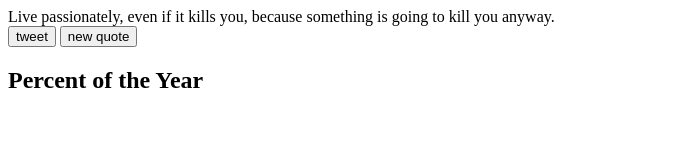
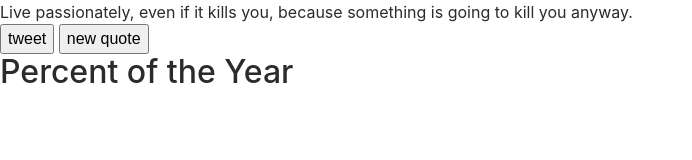
Before and after one commit to jastuccio/my-freecodecamp, a plain HTML site: page random-quote-machine/index.html in a window 1280 px wide. Shown: the whole page, without its empty margins (0-692 px from the left). Drawn offline with nearby package versions, Linux system fonts and the light colour scheme.

Commit message:
Load Bootstrap 4 alpha6 using maxcdn

```diff
--- a/random-quote-machine/index.html
+++ b/random-quote-machine/index.html
@@ -1,20 +1,24 @@
 <!DOCTYPE html>
 <html lang="en">
+
 <head>
 	<meta charset="UTF-8">
 	<title>Percent of the Year</title>
+	<!-- Latest compiled and minified CSS -->
+	<link rel="stylesheet" href="https://maxcdn.bootstrapcdn.com/bootstrap/4.0.0-alpha.6/css/bootstrap.min.css" integrity="sha384-rwoIResjU2yc3z8GV/NPeZWAv56rSmLldC3R/AZzGRnGxQQKnKkoFVhFQhNUwEyJ" crossorigin="anonymous">
 </head>
+
 <body>
+	<div id='quotes'>
+		<!-- Quotes are injected into this <ul> using JavaScript -->
+	</div>
+	<button>tweet</button>
+	<button onclick="view.displayQuote()">new quote</button>
+	<div>
+		<h2>Percent of the Year</h2></div>
+	<script src="quotes.js"></script>
+	<!-- Latest compiled and minified JavaScript -->
+	<script src="https://maxcdn.bootstrapcdn.com/bootstrap/4.0.0-alpha.6/js/bootstrap.min.js" integrity="sha384-vBWWzlZJ8ea9aCX4pEW3rVHjgjt7zpkNpZk+02D9phzyeVkE+jo0ieGizqPLForn" crossorigin="anonymous"></script>
+</body>
 
-
-	 <div id='quotes'>
-  	<!-- Quotes are injected into this <ul> using JavaScript -->
-  </div>
-  <button>tweet</button>
-  <button onclick="view.displayQuote()">new quote</button>
-
-  <div><h2>Percent of the Year</h2></div>
-
-  <script src="quotes.js"></script>
-</body>
 </html>
--- a/random-quote-machine/quotes.js
+++ b/random-quote-machine/quotes.js
@@ -69,7 +69,6 @@ var view = {
 		var quotesDiv = document.getElementById('quotes');
 		// for (var i = 0;)
 		quotesDiv.innerHTML = data.quotes[view.getRandomIntInclusiv(0,2)].quote;
-		alert('new quote');
 	},
 	getRandomIntInclusiv: function(min, max) {
 	  min = Math.ceil(min);
```
